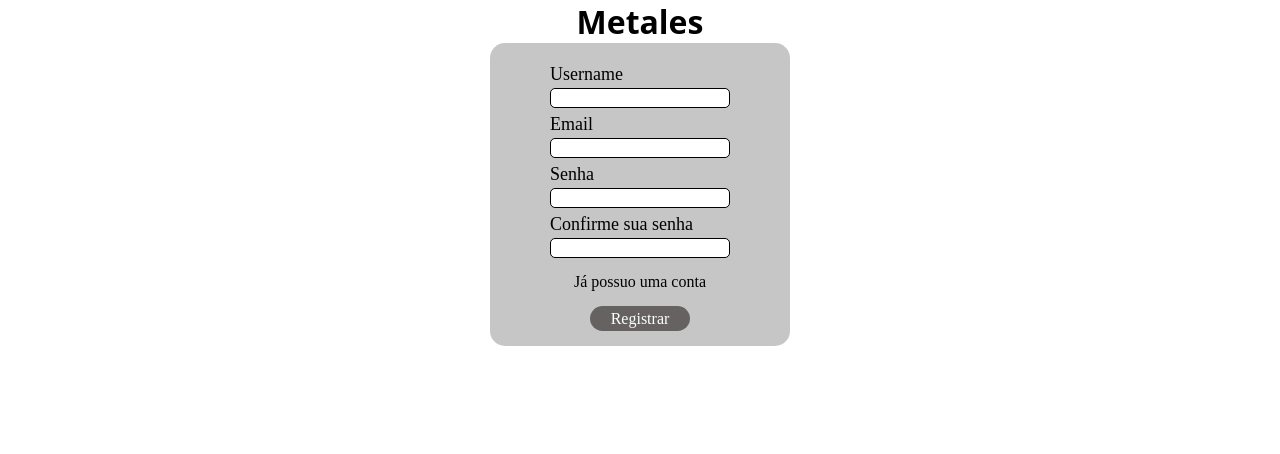
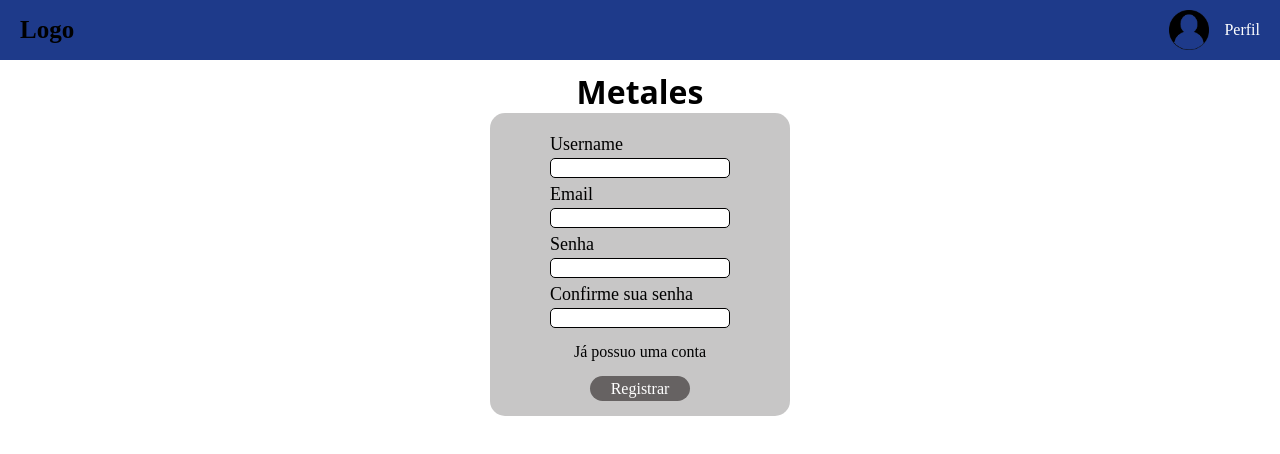
Before and after one commit to LuisVynicius/Angular-stories-site, an Angular app: page /login in a window 1280 px wide. Shown: the top 454 px of the page. Built offline with nearby package versions, Linux system fonts and the light colour scheme.

Commit message:
UPD colors

```diff
--- a/src/app/app.component.css
+++ b/src/app/app.component.css
@@ -4,3 +4,17 @@
     border: 0;
     box-sizing: border-box;
 }
+
+.container {
+    display: flex;
+    flex-direction: column;
+}
+
+.container_menu {
+    position: fixed;
+    width: 100%;
+}
+
+.container_page {
+    margin-top: 70px;
+}
--- a/src/app/app.component.html
+++ b/src/app/app.component.html
@@ -1 +1,15 @@
-<router-outlet/>
+<div class="container">
+
+    <div class="container_menu">
+
+        <app-menu></app-menu>
+
+    </div>
+
+    <div class="container_page">
+
+        <router-outlet/>
+
+    </div>
+
+</div>
--- a/src/app/app.routes.ts
+++ b/src/app/app.routes.ts
@@ -7,6 +7,7 @@ import { ReadPageComponent } from './pages/read-page/read-page.component';
 import { TitlesComponent } from './pages/shared/titles/titles.component';
 import { MyProfileComponent } from './pages/my-profile/my-profile.component';
 import { CreateTaleComponent } from './pages/create-tale/create-tale.component';
+import { MenuComponent } from './pages/shared/menu/menu.component';
 
 export const routes: Routes = [
     {
@@ -47,9 +48,11 @@ export const routes: Routes = [
     {
         path: "create",
         component: CreateTaleComponent,
-        canActivate: [
-            authGuard
-        ]
+
+    },
+    {
+        path: "component",
+        component: MenuComponent
     },
     {
         path: "**",
--- a/src/app/pages/create-tale/create-tale.component.html
+++ b/src/app/pages/create-tale/create-tale.component.html
@@ -39,6 +39,7 @@
                 title="Descrição"
                 justifyContent="center"
                 alignItems="center"
+                alignText="center"
                 width="1100px"
                 height="240px"
                 [(value)]="description"
--- a/src/app/pages/shared/chapter/chapter.component.ts
+++ b/src/app/pages/shared/chapter/chapter.component.ts
@@ -1,6 +1,6 @@
 import { Component, Input } from '@angular/core';
 import { FormsModule } from '@angular/forms';
-import { Router, RouterLink } from '@angular/router';
+import { Router } from '@angular/router';
 
 @Component({
   selector: 'app-chapter',
--- a/src/app/pages/shared/input/input.component.html
+++ b/src/app/pages/shared/input/input.component.html
@@ -16,6 +16,7 @@
             (ngModelChange)="onValueChange($event)"
             [style.width]="width"
             [style.height]="height"
+            [style.text-align]="alignText"
         >
 
     </div>
--- a/src/app/pages/shared/input/input.component.ts
+++ b/src/app/pages/shared/input/input.component.ts
@@ -31,6 +31,9 @@ export class InputComponent {
   @Input()
   height: string = "";
 
+  @Input()
+  alignText: string = "";
+
   @Output()
   valueChange = new EventEmitter<string>();
 
--- /dev/null
+++ b/src/app/pages/shared/menu/menu.component.css
@@ -0,0 +1,49 @@
+* {
+    margin: 0;
+    padding: 0;
+    box-sizing: border-box;
+}
+
+.container {
+    display: flex;
+    position: fixed;
+
+    justify-content: space-between;
+    align-items: center;
+
+    height: 60px;
+    width: 100%;
+
+    padding: 20px ;
+
+    background-color: #1e3a8a;
+    color: white;
+}
+
+.container_left > a {
+    text-decoration: none;
+    color: black;
+    font-weight: bold;
+    font-size: 25px;
+
+    cursor: pointer;
+}
+
+.container_right {
+    display: flex;
+    flex-direction: row;
+
+    justify-content: center;
+    align-items: center;
+
+    gap: 15px;
+
+    text-align: right;
+
+    cursor: pointer;
+}
+
+.container_right:active {
+    position: relative;
+    top: 1px;
+}
--- /dev/null
+++ b/src/app/pages/shared/menu/menu.component.html
@@ -0,0 +1,25 @@
+<div class="container">
+
+    <div class="container_left">
+
+        <a [routerLink]="['tales']" >Logo</a>
+
+    </div>
+
+    <div
+        (click)="goMyProfile()"
+        class="container_right"
+
+    >
+
+        <img
+            src="userDefault.png"
+            alt=""
+            width="40px"
+        >
+
+        <span>Perfil</span>
+
+    </div>
+
+</div>
--- /dev/null
+++ b/src/app/pages/shared/menu/menu.component.ts
@@ -0,0 +1,24 @@
+import { Component } from '@angular/core';
+import { Router, RouterLink } from '@angular/router';
+
+@Component({
+  selector: 'app-menu',
+  imports: [
+    RouterLink
+  ],
+  templateUrl: './menu.component.html',
+  styleUrl: './menu.component.css'
+})
+export class MenuComponent {
+
+  constructor(
+    private router: Router
+  ) {
+
+  }
+
+  goMyProfile() {
+    this.router.navigate(['myProfile']);
+  }
+
+}
```
Also changed, not shown: src/app/app.component.ts (+9 -3 lines).
